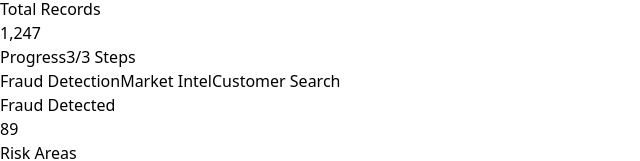
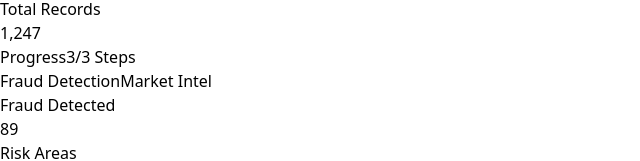
Before and after one commit to vimalprakash404/ai-loan, a React (Vite) app: page / in a window 1280 px wide. Shown: the part 513-674 px from the top of the page, without its empty margins (0-640 px from the left). Built offline with nearby package versions, Linux system fonts and the light colour scheme.

Commit message:
updated added

```diff
--- a/src/components/ui/BatchCard.jsx
+++ b/src/components/ui/BatchCard.jsx
@@ -56,7 +56,7 @@ const BatchCard = ({ batch }) => {
           <div className="flex justify-between text-xs text-gray-500">
             <span>Fraud Detection</span>
             <span>Market Intel</span>
-            <span>Customer Search</span>
+            <span></span>
           </div>
         </div>
 
--- a/src/components/ui/StepIndicator.jsx
+++ b/src/components/ui/StepIndicator.jsx
@@ -6,7 +6,7 @@ const StepIndicator = ({ stepNumber, title, isActive, isCompleted, isDisabled, b
   const navigate = useNavigate();
 
   const handleClick = () => {
-    if (!isDisabled && batchId && stepPath) {
+   if (!isDisabled && (isActive || isCompleted) && batchId && stepPath) {
       navigate(`/batch/${batchId}/${stepPath}`);
     }
   };
```
